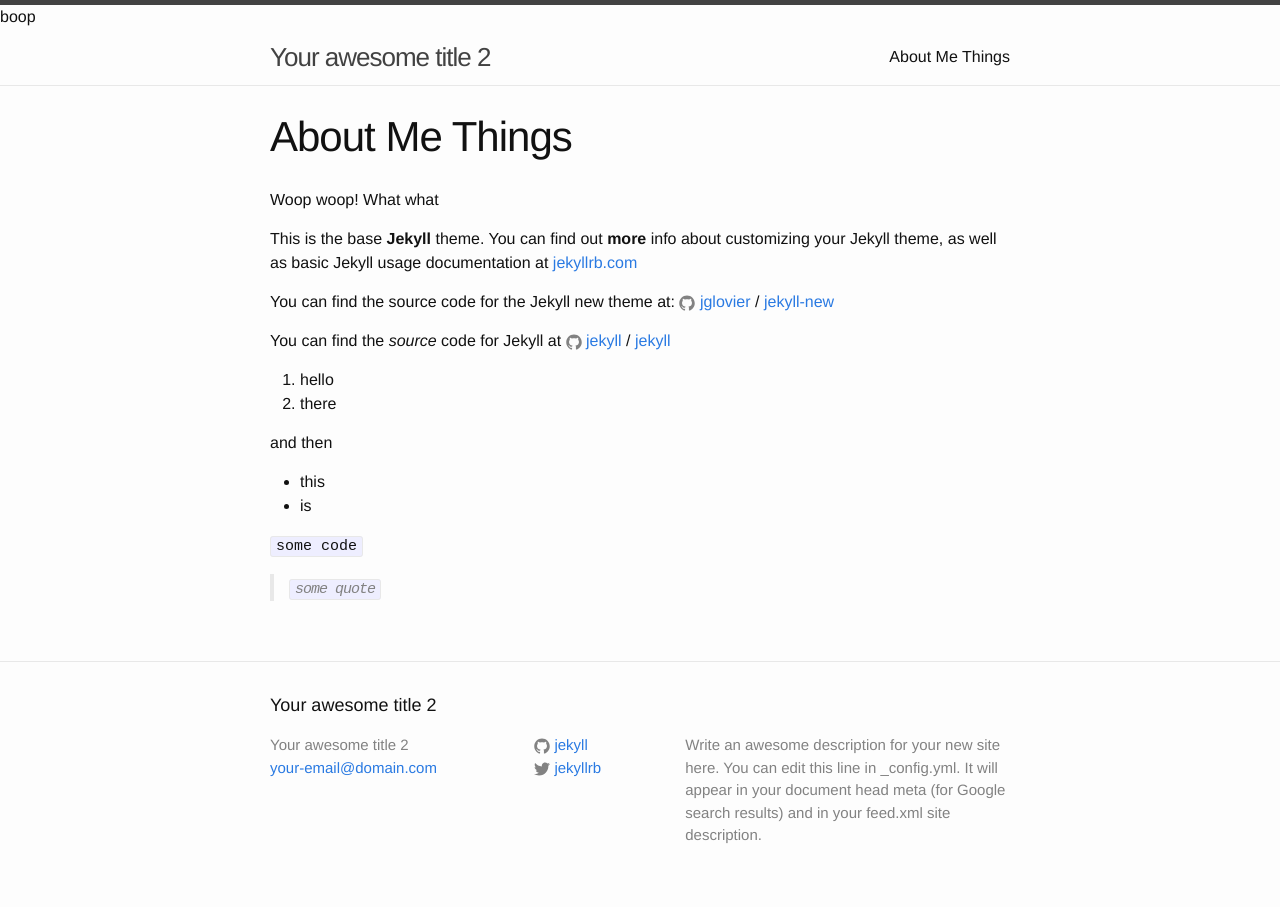
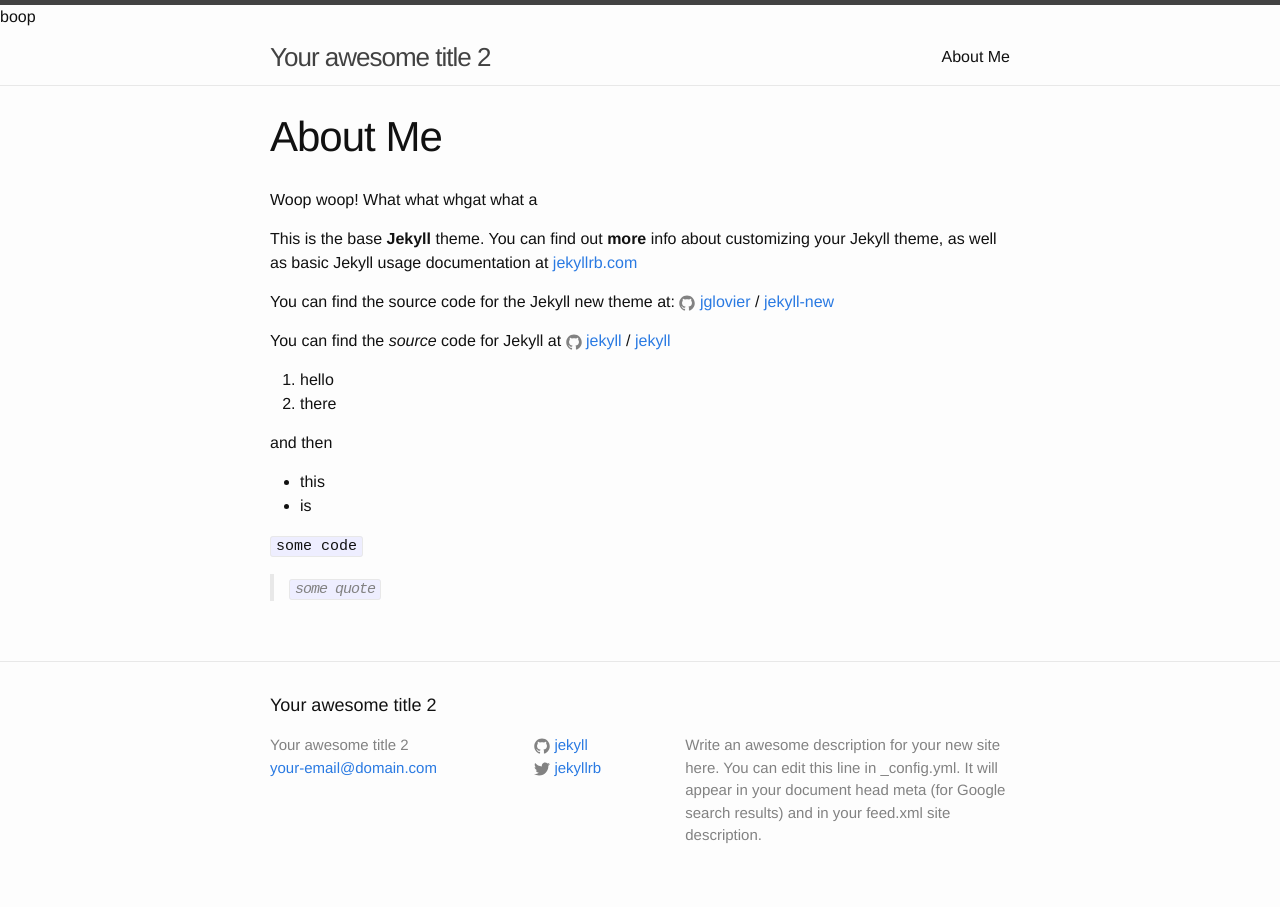
Before and after one commit to ericroberts/tint-demo, a Jekyll site: the page built from about.md, in a window 1280 px wide. Built offline with Jekyll 4.4.1, drawn with Linux system fonts in a browser that asks for light colours.

Commit message:
Modified about.md via tint

```diff
--- a/about.md
+++ b/about.md
@@ -1,9 +1,9 @@
 ---
 layout: page
-title: About Me Things
+title: About Me
 permalink: "/about/"
 ---
-Woop woop! What what
+Woop woop! What what whgat what a
 
 This is the base **Jekyll** theme. You can find out **more** info about customizing your Jekyll theme, as well as basic Jekyll usage documentation at [jekyllrb.com](http://jekyllrb.com/)
 
```
